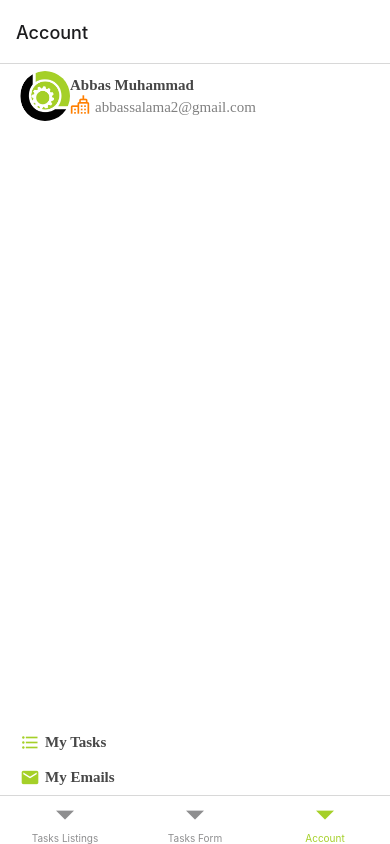
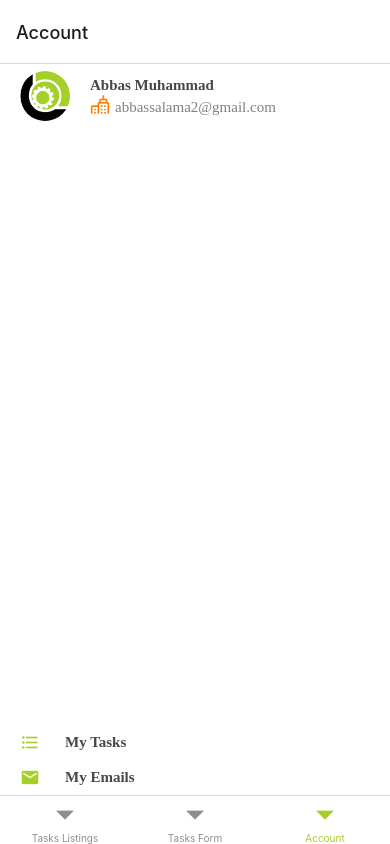
Before and after one commit to frntEndDvlpr/TaskManager, a React Native app: screen /Account in a window 390 px wide. Built offline with nearby package versions, Linux system fonts and the light colour scheme.

Commit message:
correction

```diff
--- a/app/components/ListItem.js
+++ b/app/components/ListItem.js
@@ -88,7 +88,7 @@ const styles = StyleSheet.create({
     flexDirection: "row",
     alignItems: "center",
   },
-  listDetailsContainer: {},
+  listDetailsContainer: { marginLeft: 20 },
   project: {
     color: colors.gray,
     paddingRight: 30,
```
